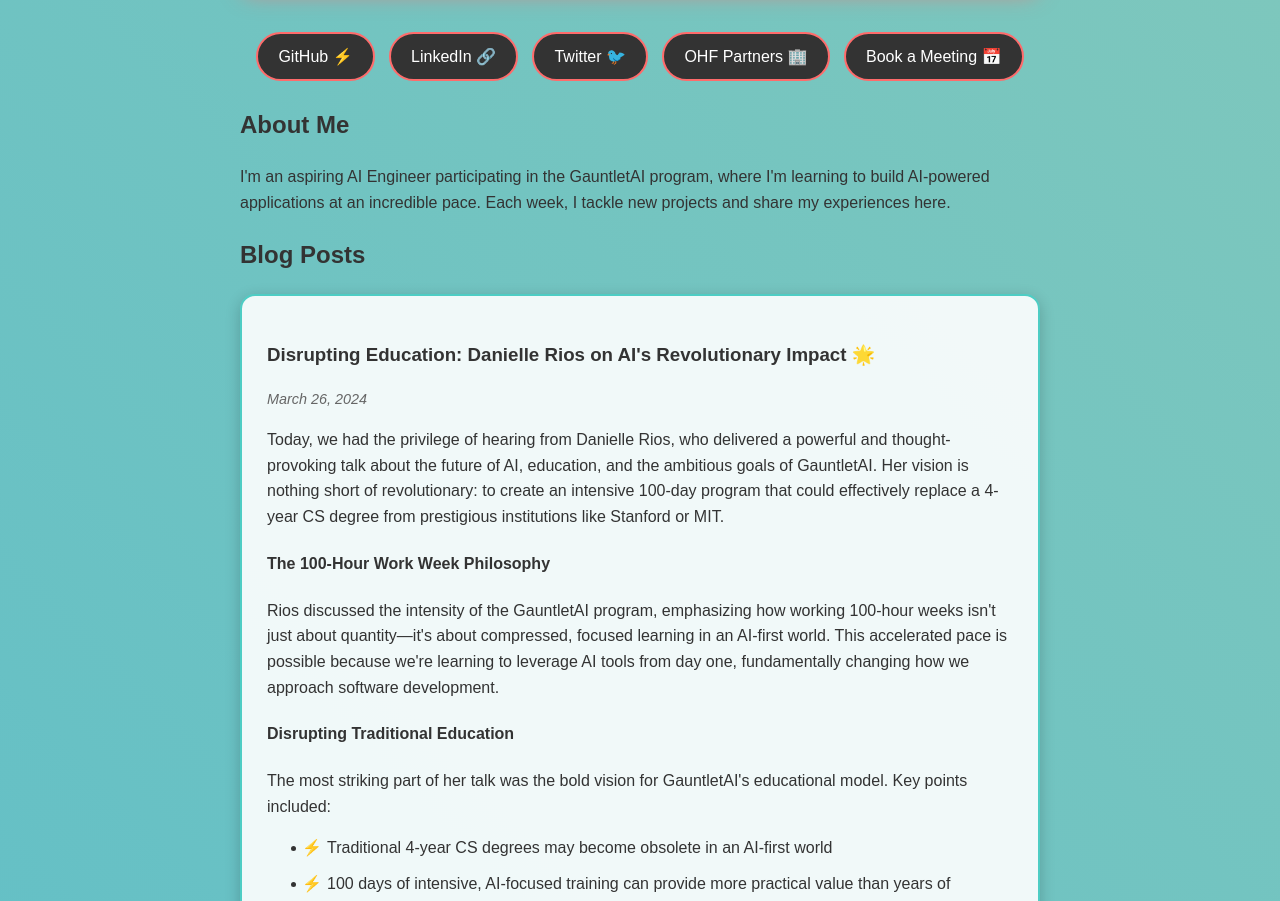
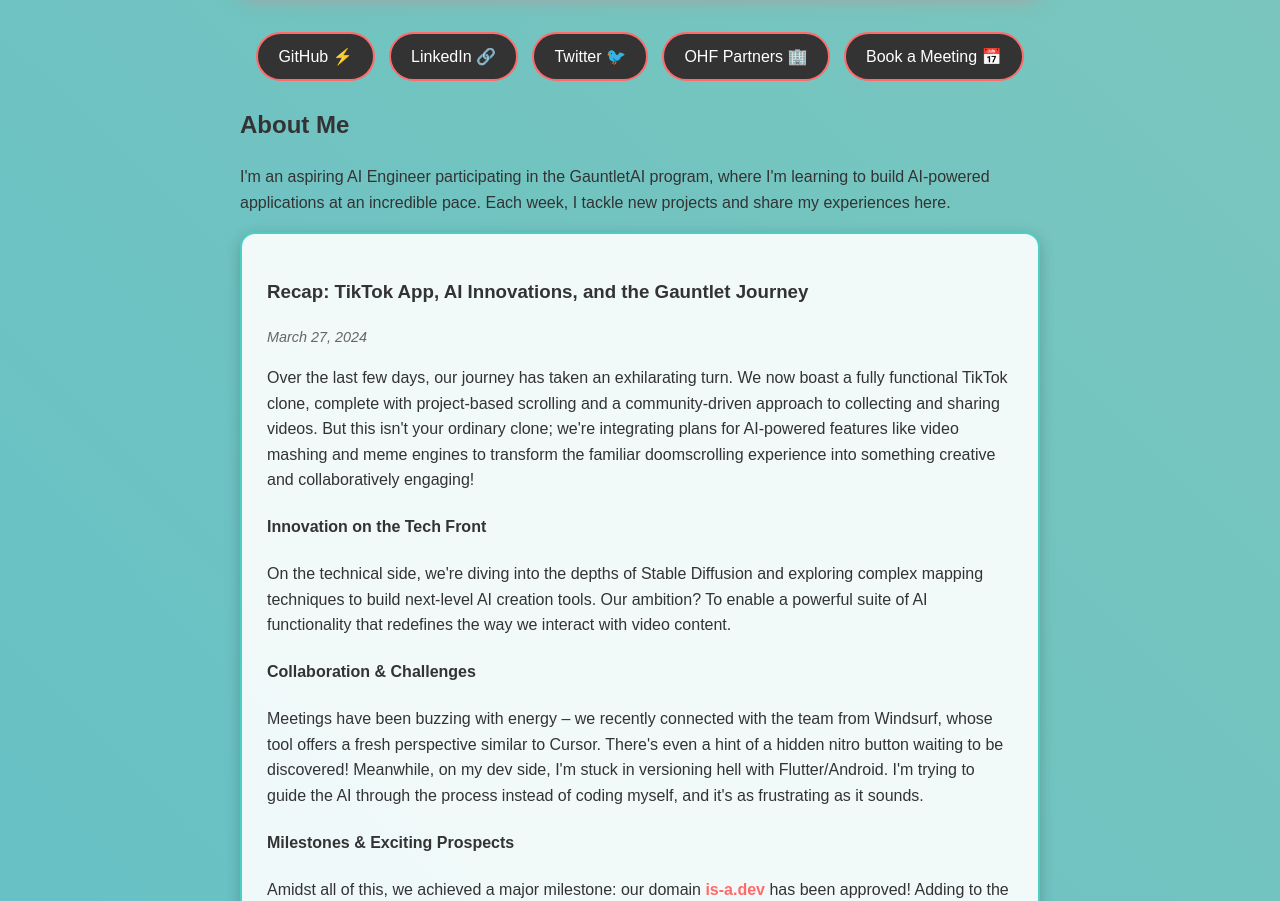
Before and after one commit to rogerHuntGauntlet/IS-A-DEV, a plain HTML site: page index.html in a window 1280 px wide. Shown: the part 191-1092 px from the top of the page. Drawn offline with Linux system fonts and the light colour scheme; a web font is replaced by a local one.

Commit message:
Add blog post about TikTok app, AI innovations, and Gauntlet journey

```diff
--- a/index.html
+++ b/index.html
@@ -162,7 +162,31 @@
         </section>
 
         <section class="blog-posts">
-            <h2>Blog Posts</h2>
+            <article class="blog-post">
+                <h3>Recap: TikTok App, AI Innovations, and the Gauntlet Journey</h3>
+                <div class="post-date">March 27, 2024</div>
+                <p>Over the last few days, our journey has taken an exhilarating turn. We now boast a fully functional TikTok clone, complete with project-based scrolling and a community-driven approach to collecting and sharing videos. But this isn't your ordinary clone; we're integrating plans for AI-powered features like video mashing and meme engines to transform the familiar doomscrolling experience into something creative and collaboratively engaging!</p>
+
+                <h4>Innovation on the Tech Front</h4>
+                <p>On the technical side, we're diving into the depths of Stable Diffusion and exploring complex mapping techniques to build next-level AI creation tools. Our ambition? To enable a powerful suite of AI functionality that redefines the way we interact with video content.</p>
+
+                <h4>Collaboration & Challenges</h4>
+                <p>Meetings have been buzzing with energy – we recently connected with the team from Windsurf, whose tool offers a fresh perspective similar to Cursor. There's even a hint of a hidden nitro button waiting to be discovered! Meanwhile, on my dev side, I'm stuck in versioning hell with Flutter/Android. I'm trying to guide the AI through the process instead of coding myself, and it's as frustrating as it sounds.</p>
+
+                <h4>Milestones & Exciting Prospects</h4>
+                <p>Amidst all of this, we achieved a major milestone: our domain <a href="https://is-a.dev" target="_blank" style="color: #FF6B6B; text-decoration: none; font-weight: bold;">is-a.dev</a> has been approved! Adding to the excitement, we recently met with students from Alpha School in Austin. Their wildly innovative approach to education has them pitching creative, AI-first app ideas – and there's real potential for us to build some of these concepts!</p>
+
+                <p>And yes, while I didn't contribute any artwork myself (self-centered and not that talented), a huge shout-out to Abraham for his stellar illustration!</p>
+
+                <div class="blog-images">
+                    <div class="blog-image-container">
+                        <img src="assets/WhatsApp Image 2025-02-07 at 10.12.36_eaf55337.jpg" alt="Gauntlet journey recap artwork by Abraham" class="blog-image">
+                        <div class="image-caption">Abraham's masterful artwork capturing our relentless pursuit of innovation.</div>
+                    </div>
+                </div>
+
+                <p>This journey is just getting started – every day brings a new challenge and opportunity. Stay tuned for more updates as we continue to push the boundaries of AI and community collaboration!</p>
+            </article>
 
             <article class="blog-post">
                 <h3>Disrupting Education: Danielle Rios on AI's Revolutionary Impact 🌟</h3>
```
Also changed, not shown: assets/WhatsApp Image 2025-02-07 at 10.12.36_eaf55337.jpg (added).
